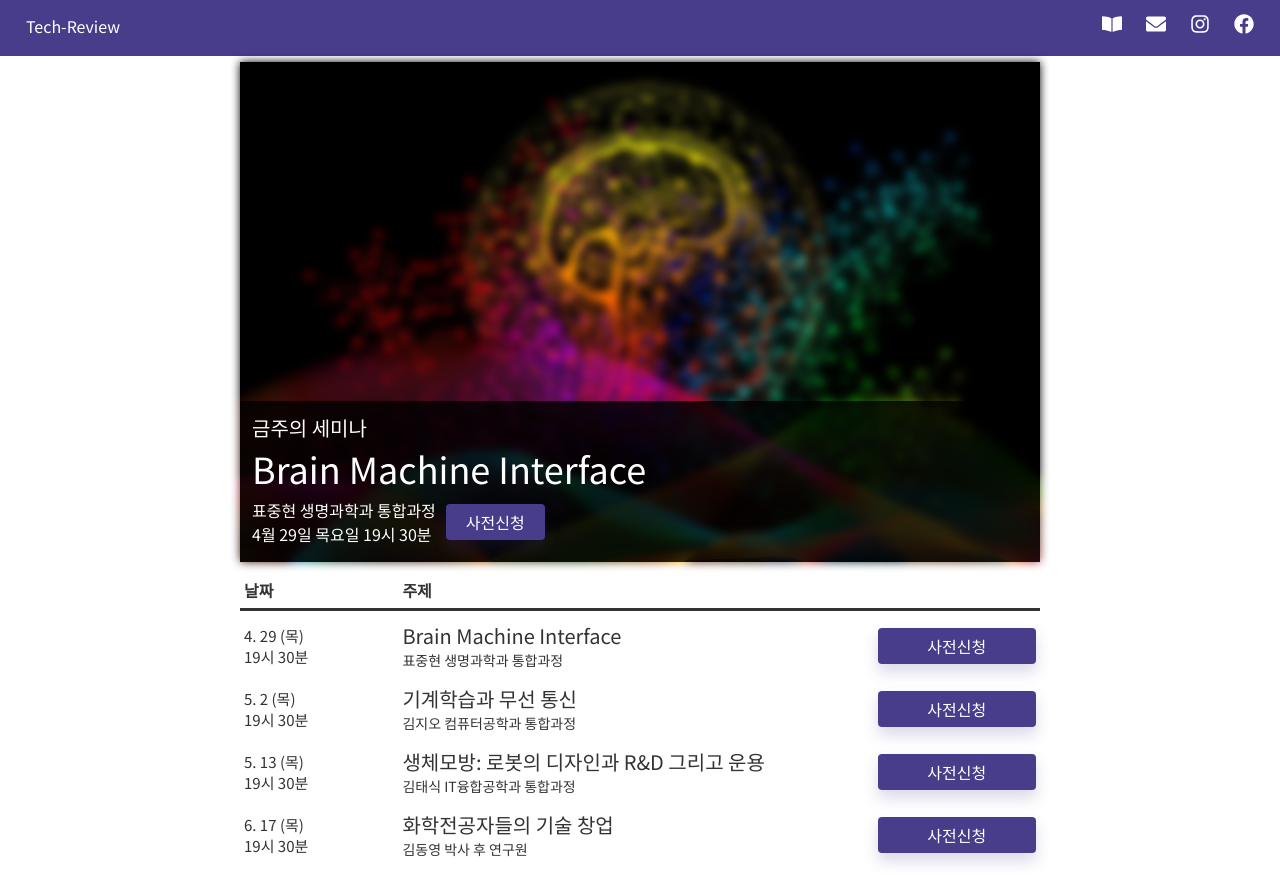
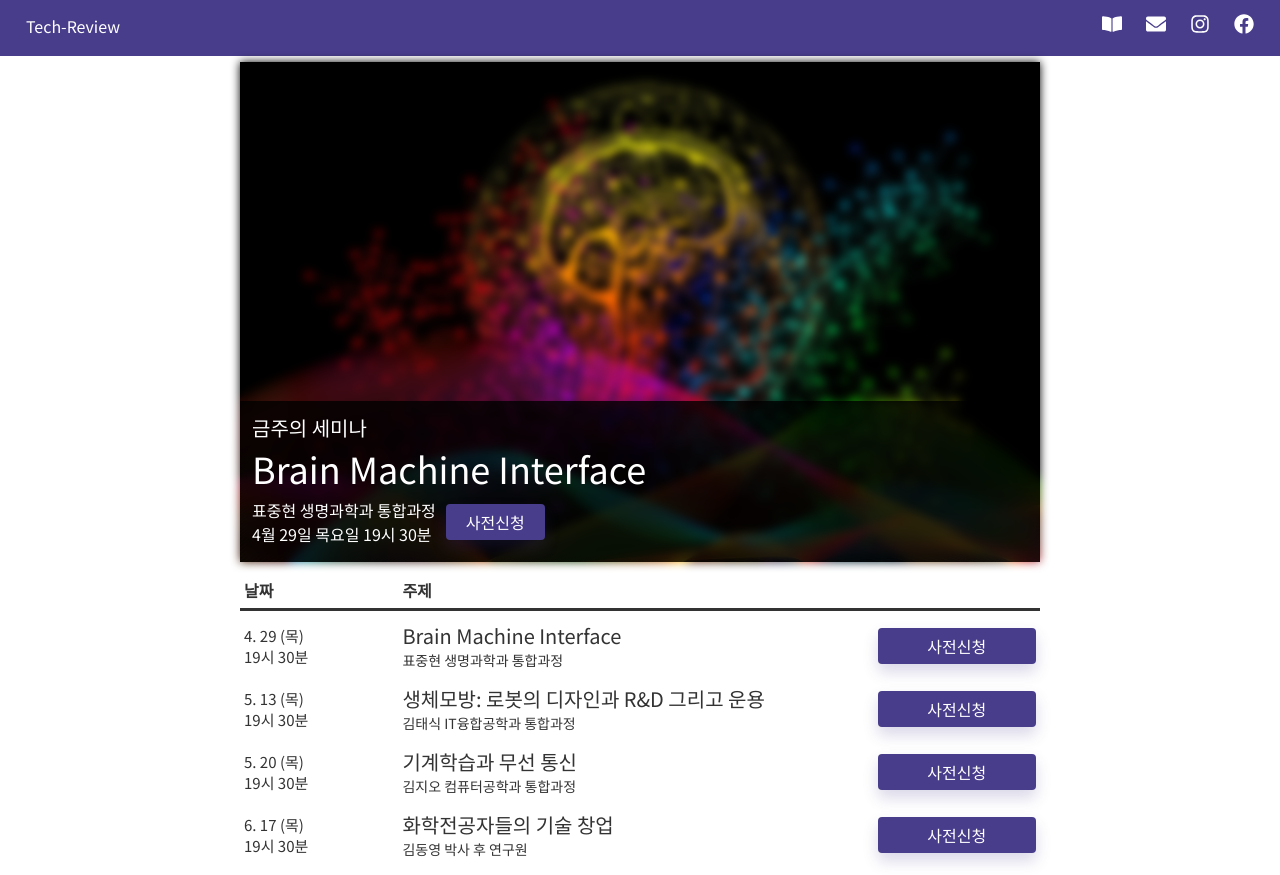
Before and after one commit to Stonerdk/techreview_web, a React (Create React App) app: page / in a window 1280 px wide. Built offline with nearby package versions, Linux system fonts and the light colour scheme.

Commit message:
modified day of error timetable

```diff
--- a/src/App.js
+++ b/src/App.js
@@ -20,16 +20,6 @@ const seminarList = [
     img: "1.jpg"
   },
   {
-    href : "https://forms.gle/HJixdhQacv1CDQEx7",
-    topic : "기계학습과 무선 통신",
-    mentor : "김지오",
-    course : "컴퓨터공학과 통합과정",
-    month: 5,
-    day: 2,
-    time: new Date(2021, 5 - 1, 2, 19, 30, 0, 0).getTime(),
-    img: "1.jpg"
-  },
-  {
     href : "https://forms.gle/ztVkoWNmvqwYUHm17",
     topic : "생체모방: 로봇의 디자인과 R&D 그리고 운용",
     mentor : "김태식",
@@ -37,6 +27,16 @@ const seminarList = [
     month: 5,
     day: 13,
     time: new Date(2021, 5 - 1, 13, 19, 30, 0, 0).getTime(),
+    img: "1.jpg"
+  },
+  {
+    href : "https://forms.gle/HJixdhQacv1CDQEx7",
+    topic : "기계학습과 무선 통신",
+    mentor : "김지오",
+    course : "컴퓨터공학과 통합과정",
+    month: 5,
+    day: 20,
+    time: new Date(2021, 5 - 1, 20, 19, 30, 0, 0).getTime(),
     img: "1.jpg"
   },
   {
```
